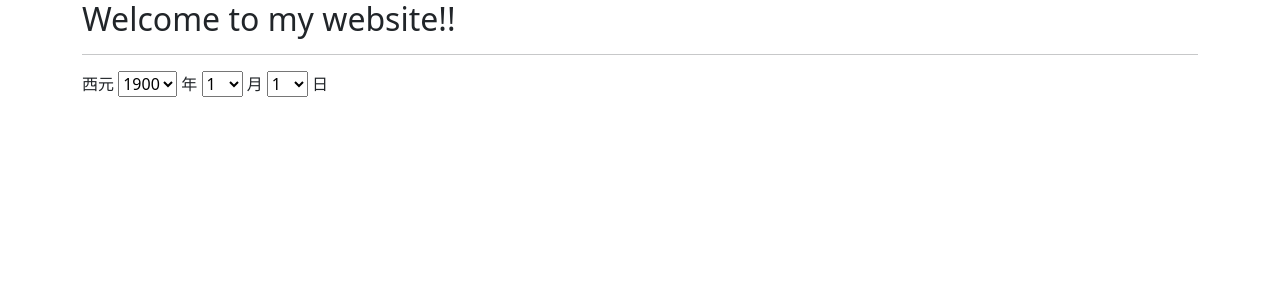
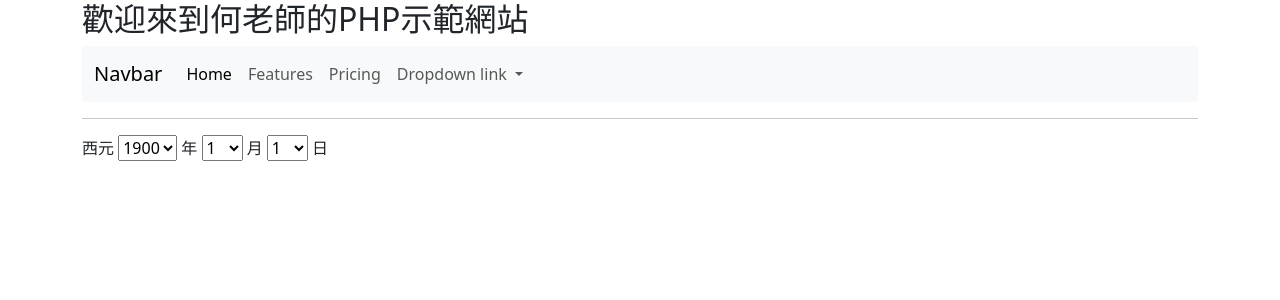
Before and after one commit to skynettw/nkustwww0429, a PHP site: page / in a window 1280 px wide. Shown: the top 300 px of the page. Run offline with PHP 8.4, Linux system fonts and the light colour scheme.

Commit message:
add menu.php

```diff
--- a/index.php
+++ b/index.php
@@ -6,7 +6,8 @@
   </head>
   <body>
     <div class="container">
-        <h2>Welcome to my website!!</h2>
+        <h2>歡迎來到何老師的PHP示範網站</h2>
+        <?php include "menu.php"; ?>
         <hr>
         <?php
             //for($i=1; $i<=6; $i++) {
--- /dev/null
+++ b/menu.php
@@ -0,0 +1,31 @@
+<nav class="navbar navbar-expand-lg bg-body-tertiary">
+  <div class="container-fluid">
+    <a class="navbar-brand" href="#">Navbar</a>
+    <button class="navbar-toggler" type="button" data-bs-toggle="collapse" data-bs-target="#navbarNavDropdown" aria-controls="navbarNavDropdown" aria-expanded="false" aria-label="Toggle navigation">
+      <span class="navbar-toggler-icon"></span>
+    </button>
+    <div class="collapse navbar-collapse" id="navbarNavDropdown">
+      <ul class="navbar-nav">
+        <li class="nav-item">
+          <a class="nav-link active" aria-current="page" href="#">Home</a>
+        </li>
+        <li class="nav-item">
+          <a class="nav-link" href="#">Features</a>
+        </li>
+        <li class="nav-item">
+          <a class="nav-link" href="#">Pricing</a>
+        </li>
+        <li class="nav-item dropdown">
+          <a class="nav-link dropdown-toggle" href="#" role="button" data-bs-toggle="dropdown" aria-expanded="false">
+            Dropdown link
+          </a>
+          <ul class="dropdown-menu">
+            <li><a class="dropdown-item" href="#">Action</a></li>
+            <li><a class="dropdown-item" href="#">Another action</a></li>
+            <li><a class="dropdown-item" href="#">Something else here</a></li>
+          </ul>
+        </li>
+      </ul>
+    </div>
+  </div>
+</nav>
```
